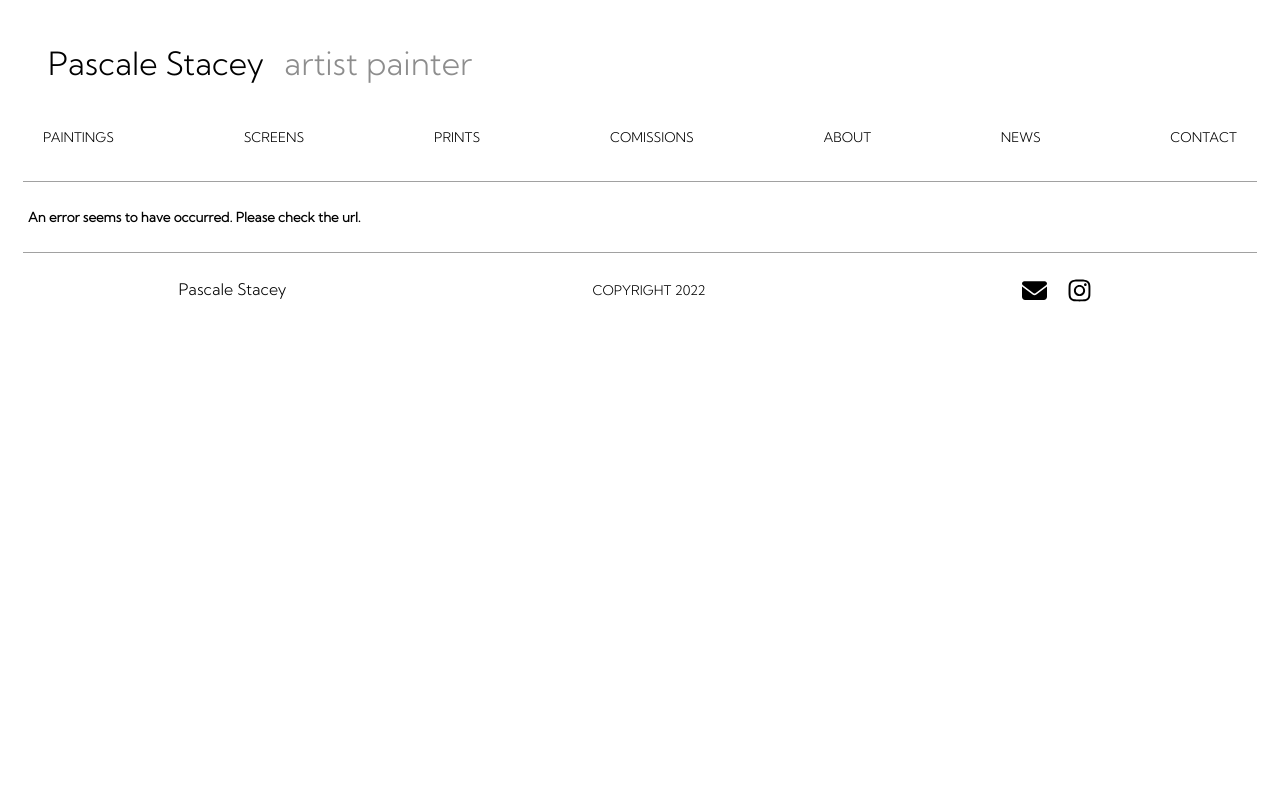
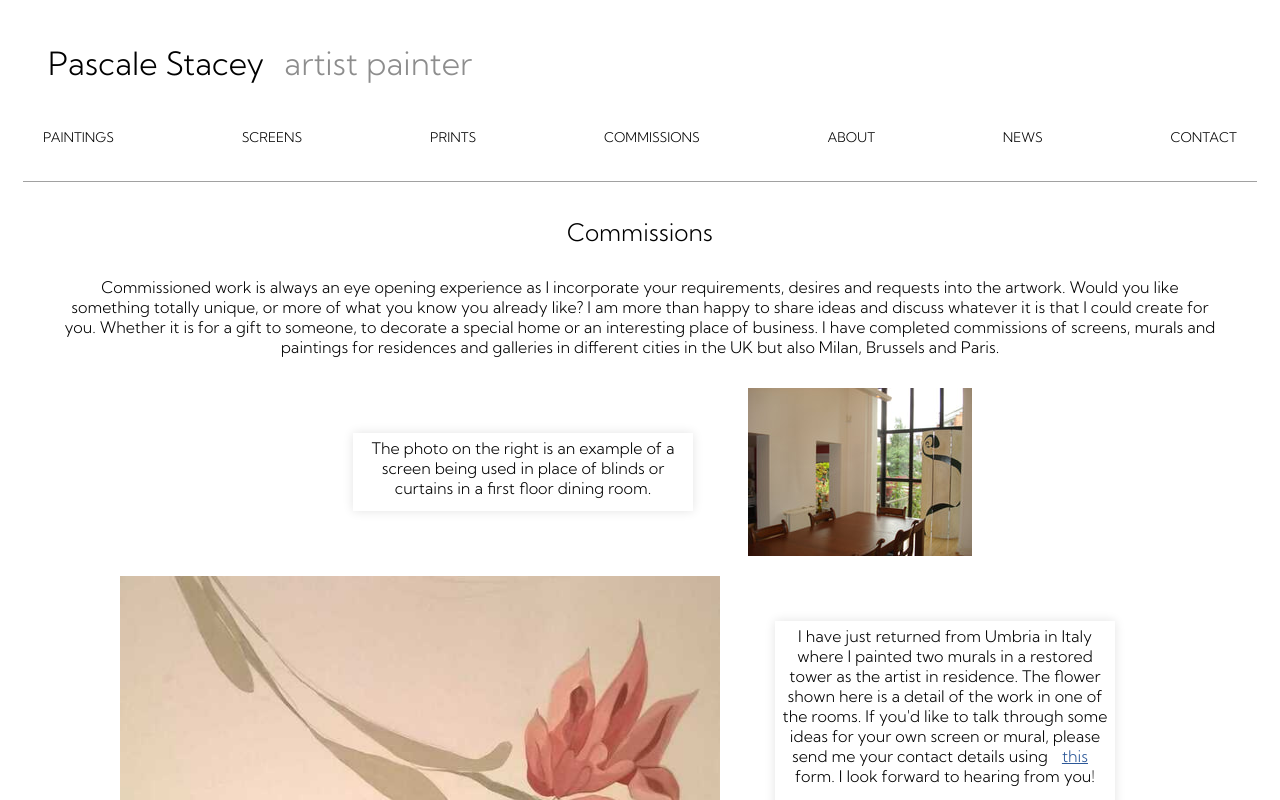
Before and after one commit to nikolaz90/pascale_art, a React (Create React App) app: page /commissions in a window 1280 px wide. Shown: the top 800 px of the page. Built offline with nearby package versions, Linux system fonts and the light colour scheme; no server answers; a web font is replaced by a local one.

Commit message:
content update and spell check!

```diff
--- a/src/App.js
+++ b/src/App.js
@@ -7,7 +7,7 @@ import Home from './pages/Home'
 import Paintings from './pages/Paintings'
 import Screens from './pages/Screens'
 import Prints from './pages/Prints'
-import Comissions from './pages/Comissions'
+import Commissions from './pages/Commissions'
 import About from './pages/About'
 import News from './pages/News'
 import Contact from './pages/Contact'
@@ -33,7 +33,7 @@ function App() {
             <Route path='/paintings' element={<Paintings/>}/>
             <Route path='/screens' element={<Screens/>}/>
             <Route path='/prints' element={<Prints/>}/>
-            <Route path='/comissions' element={<Comissions/>}/>
+            <Route path='/commissions' element={<Commissions/>}/>
             <Route path='/about' element={<About/>}/>
             <Route path='/news' element={<News/>}/>
             <Route path='/contact' element={<Contact/>}/>
--- a/src/components/Navbar.js
+++ b/src/components/Navbar.js
@@ -26,7 +26,7 @@ function Navbar() {
         <Link to='/paintings'><li className='nav-link'>Paintings</li></Link>
         <Link to='/screens'><li className='nav-link'>Screens</li></Link>
         <Link to='/prints'><li className='nav-link'>Prints</li></Link>
-        <Link to='/comissions'><li className='nav-link'>Comissions</li></Link>
+        <Link to='/commissions'><li className='nav-link'>Commissions</li></Link>
         <Link to='/about'><li className='nav-link'>About</li></Link>
         <Link to='/news'><li className='nav-link'>News</li></Link>
         <Link to='/contact'><li className='nav-link'>Contact</li></Link>
@@ -37,7 +37,7 @@ function Navbar() {
         <Link to='/paintings' onClick={handleCheck + navRemoveMenu}><li className='nav-link'>Paintings</li></Link>
         <Link to='/screens' onClick={handleCheck + navRemoveMenu}><li className='nav-link'>Screens</li></Link>
         <Link to='/prints' onClick={handleCheck + navRemoveMenu}><li className='nav-link'>Prints</li></Link>
-        <Link to='/comissions' onClick={handleCheck + navRemoveMenu}><li className='nav-link'>Comissions</li></Link>
+        <Link to='/commissions' onClick={handleCheck + navRemoveMenu}><li className='nav-link'>Commissions</li></Link>
         <Link to='/about' onClick={handleCheck + navRemoveMenu}><li className='nav-link'>About</li></Link>
         <Link to='/news' onClick={handleCheck + navRemoveMenu}><li className='nav-link'>News</li></Link>
         <Link to='/contact' onClick={handleCheck + navRemoveMenu}><li className='nav-link'>Contact</li></Link>
--- a/src/context.js
+++ b/src/context.js
@@ -40,7 +40,7 @@ const AppProvider = ({children})=>{
         }
      },[getPaintings])
 
-    console.log(state);
+    //console.log(state);
 
     return (<AppContext.Provider value={{
         ...state,
--- a/src/index.css
+++ b/src/index.css
@@ -523,25 +523,25 @@ button{
     margin: auto;
     padding-bottom: 20px;
 }
-.comissions-info{
+.commissions-info{
     display: flex;
     flex-direction: row;
     flex-wrap: wrap;
     justify-content: center;
 }
-.comissions-info-para{
+.commissions-info-para{
     width: 36ch;
     text-align: center;
     box-shadow: 0px 0px 10px rgb(227, 227, 227);
     margin: 50px;
 }
 
-.comissions-flower-img{
+.commissions-flower-img{
     width: 75%;
     max-width: 600px;
 }
 
-.comission-contact-link{
+.commission-contact-link{
     color: rgb(43, 87, 152);
 }
 
@@ -549,19 +549,19 @@ button{
     .second-para{
         flex-wrap: wrap-reverse;
     }
-    .comissions-intro{
+    .commissions-intro{
         width: auto;
     }
 }
 
 @media (max-width:550px) {
-    .comissions-info-para{
+    .commissions-info-para{
         margin: 15px;
     }
 }
 
 @media (max-width:400px) {
-    .comissions-flower-img{
+    .commissions-flower-img{
         width: 100%;
     }
 }
@@ -618,7 +618,7 @@ button{
     padding: 2rem;
 }
 .news-article-para{
-    width: auto;
+    width: 100%;
 }
 
 .mos-link{
--- a/src/pages/Comissions.js
+++ b/src/pages/Commissions.js
@@ -3,7 +3,7 @@ import { Link } from 'react-router-dom'
 import screenImage from '../photos/comissions/img1.jpg'
 import flowerImage from '../photos/comissions/img2.jpg'
 
-function Comissions() {
+function Commissions() {
   const [currWidth, setCurrWidth] = useState(document.documentElement.clientWidth)
   window.addEventListener('resize', getWidth)
 
@@ -13,25 +13,25 @@ function Comissions() {
 
   return (
     <main>
-      <section className='section comissions-section text-container'>
-        <h2 className='page-title'>Comissions</h2>
+      <section className='section commissions-section text-container'>
+        <h2 className='page-title'>Commissions</h2>
         <p>
-          Comissioned work is always an eye opening experience as I incorporate your requirements, desires and requests into the artwork.
+          Commissioned work is always an eye opening experience as I incorporate your requirements, desires and requests into the artwork.
           Would you like something totally unique, or more of what you know you already like? I am more than happy to share ideas and discuss whatever it
           is that I could create for you. Whether it is for a gift to someone, to decorate a special home or an interesting place of business.
           I have completed commissions of screens, murals and paintings for residences and galleries in different cities in the UK but also
           Milan, Brussels and Paris.
         </p>
-        <div className='comissions-info'>
-          <p className='comissions-info-para'>The photo {currWidth > 766 ? 'on the right' : 'below'}  is an example of a screen being used in place of blinds or curtains in a first floor dining room.</p>
+        <div className='commissions-info'>
+          <p className='commissions-info-para'>The photo {currWidth > 766 ? 'on the right' : 'below'}  is an example of a screen being used in place of blinds or curtains in a first floor dining room.</p>
           <img src={screenImage} alt='display of a screen painted by Pascale Stacey'/>
         </div>
-        <div className='comissions-info second-para'>
-          <img src={flowerImage} alt='details of a painting of a flower' className='comissions-flower-img'/>
-          <p className='comissions-info-para'>
+        <div className='commissions-info second-para'>
+          <img src={flowerImage} alt='details of a painting of a flower' className='commissions-flower-img'/>
+          <p className='commissions-info-para'>
             I have just returned from Umbria in Italy where I painted two murals in a restored tower as the artist in residence.
             The flower {currWidth > 725 ? 'shown here':'below'} is a detail of the work in one of the rooms.
-            If you'd like to talk through some ideas for your own screen or  mural, please send me your contact details using <Link to='/contact' className='comission-contact-link'><u>this</u></Link> form.
+            If you'd like to talk through some ideas for your own screen or  mural, please send me your contact details using <Link to='/contact' className='commission-contact-link'><u>this</u></Link> form.
             I look forward to hearing from you!
           </p>
         </div>
@@ -41,4 +41,4 @@ function Comissions() {
   )
 }
 
-export default Comissions
+export default Commissions
--- a/src/pages/News.js
+++ b/src/pages/News.js
@@ -15,13 +15,13 @@ function News() {
             <h4>Marlborough Open Studios</h4>
             <p>2022</p>
             <p className='news-article-para'>
-              Marlborough Open Studios has started! Tom Hiscocks scupltures and Pascale Stacey's paintings
+              Marlborough Open Studios has started! Tom Hiscock's scupltures and Pascale Stacey's paintings
               are exhibited side by side in Avebury. Watch the video for a sneak peak of their work. Marlborough
               Open Studios is running every Saturday and Sunday from 2nd July to 24th July.
             </p>
             <p className='news-article-para'>For more information on Marlborough Open Studios and other artists exhibiting, visit </p>
-            <p className='news-article-para'><a href={mosLink} target='_blank' rel="noreferrer" className='mos-link'>https://www.marlboroughopenstudios.co.uk/</a></p>
-            <p className='news-article-para'><a href={tomLink} target='_blank' rel="noreferrer" className='mos-link'>https://tomhiscocks.co.uk/</a></p>
+            <p className='news-article-para'><a href={mosLink} target='_blank' rel="noreferrer" className='mos-link'>marlboroughopenstudios.co.uk</a></p>
+            <p className='news-article-para'><a href={tomLink} target='_blank' rel="noreferrer" className='mos-link'>tomhiscocks.co.uk</a></p>
           </div>
           <div className='news-article-media'>
             <video width='320' height='500' controls>
--- a/src/pages/Prints.js
+++ b/src/pages/Prints.js
@@ -7,6 +7,7 @@ function Prints() {
       <section className='prints-section text-container section'>
         <h2 className='page-title'>Prints</h2>
         <PrintsDisplay/>
+        <p><small>Theses Giclée prints are printed by Gordon Burns - Skylight Publishing ltd</small></p>
       </section>
     </main>
 
```
